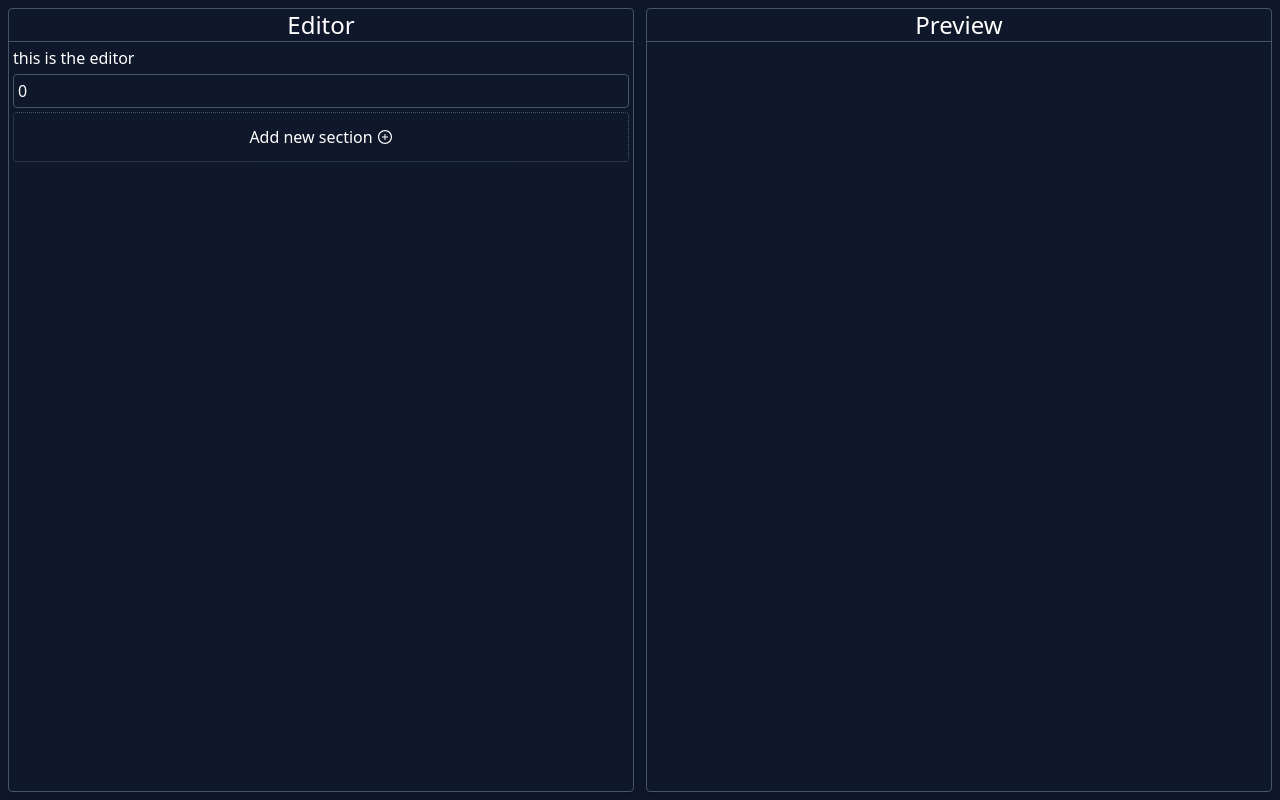
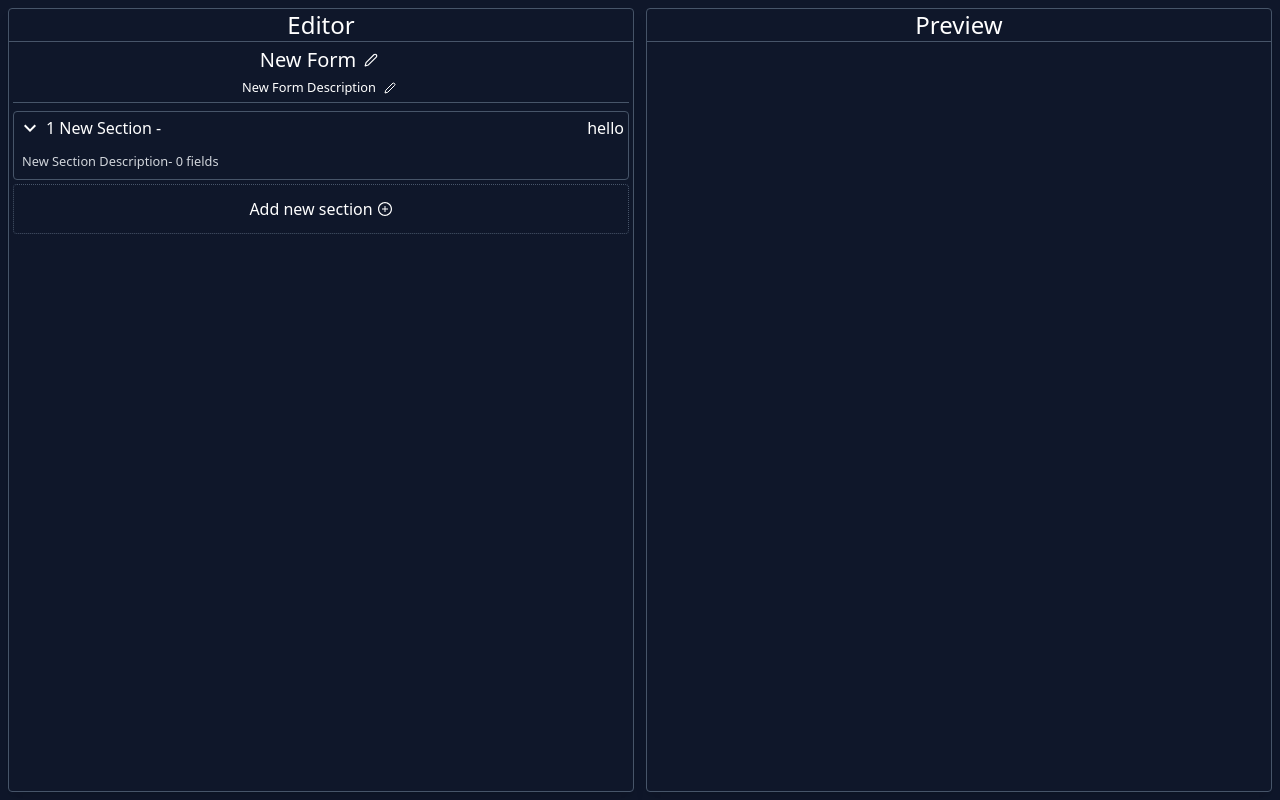
Before and after one commit to elvinsavio/form-builder, a React (Vite) app: page / in a window 1280 px wide. Both pictures are taken after a click on the button "Add new section". Built offline with nearby package versions, Linux system fonts and the light colour scheme.

Commit message:
moved icon to its own component

```diff
--- /dev/null
+++ b/src/components/icon.tsx
@@ -0,0 +1,11 @@
+import { ReactNode } from "react";
+
+export default function Icon({ icon, className }: { icon: ReactNode; className?: string }) {
+  return (
+    <div
+      className={` hover:text-slate-100 hover:bg-slate-500 hover:bg-opacity-100 rounded cursor-pointer p-1 text-center ${className}`}
+    >
+      {icon}
+    </div>
+  );
+}
--- a/src/editor/editor.tsx
+++ b/src/editor/editor.tsx
@@ -1,6 +1,10 @@
 import { AiOutlinePlusCircle } from "react-icons/ai";
+import { MdOutlineExpandMore } from "react-icons/md";
+import { FiEdit2 } from "react-icons/fi";
+
 import { IForm } from "../types/types";
 import { ReactNode } from "react";
+import Icon from "../components/icon";
 
 interface IProps {
   state: IForm;
@@ -15,15 +19,28 @@ export default function Editor({ state, setState }: IProps) {
       title: "New Section",
       description: "New Section Description",
       fields: [],
+      open: true,
     });
     setState(tempState);
   };
 
   return (
     <FormContainer>
-      this is the editor
+      <header className=" text-xl flex items-center justify-center gap-1">
+        {state.title} <Icon icon={<FiEdit2 className="text-sm" />} />
+      </header>
+      <small className="flex items-center justify-center gap-1  mb-1 border-b pb-1 border-b-slate-600">
+        {state.description} <Icon icon={<FiEdit2 className="text-xs" />} />
+      </small>
       {state.sections?.map((section, index) => (
-        <SectionContainer key={index}>{index}</SectionContainer>
+        <SectionContainer key={index}>
+          <SectionHeader>
+            {index + 1} {section.title} -{" "}
+          </SectionHeader>
+          <small className="p-1 text-gray-300">
+            {section.description}- {section.fields?.length} fields
+          </small>
+        </SectionContainer>
       ))}
       <AddNewSection onClick={handleAddNewSection} />
     </FormContainer>
@@ -39,7 +56,7 @@ function AddNewSection({ onClick }: { onClick: () => void }) {
     <button
       onClick={onClick}
       id="add-new-section"
-      className=" p-1 py-3 rounded border-dotted border border-slate-600 hover:border-slate-200 cursor-pointer"
+      className=" p-1 py-3 rounded border-dotted border border-slate-600 hover:bg-slate-800 cursor-pointer"
     >
       <span className="flex items-center justify-center gap-1">
         Add new section
@@ -56,3 +73,15 @@ function SectionContainer({ children }: { children: ReactNode }) {
     </div>
   );
 }
+
+function SectionHeader({ children }: { children: ReactNode }) {
+  return (
+    <div className="flex items-center justify-between ">
+      <div className="flex items-center gap-1">
+        <MdOutlineExpandMore className="text-2xl hover:text-slate-100 hover:bg-slate-500 hover:bg-opacity-100 rounded cursor-pointer" />
+        <header className="text">{children} </header>
+      </div>
+      hello
+    </div>
+  );
+}
--- a/src/types/types.ts
+++ b/src/types/types.ts
@@ -10,6 +10,7 @@ export interface ISection {
   title: string;
   description: string;
   fields: IField[];
+  open: boolean;
 }
 
 export interface IForm {
```
Also changed, not shown: src/editor/functions.ts (deleted).
